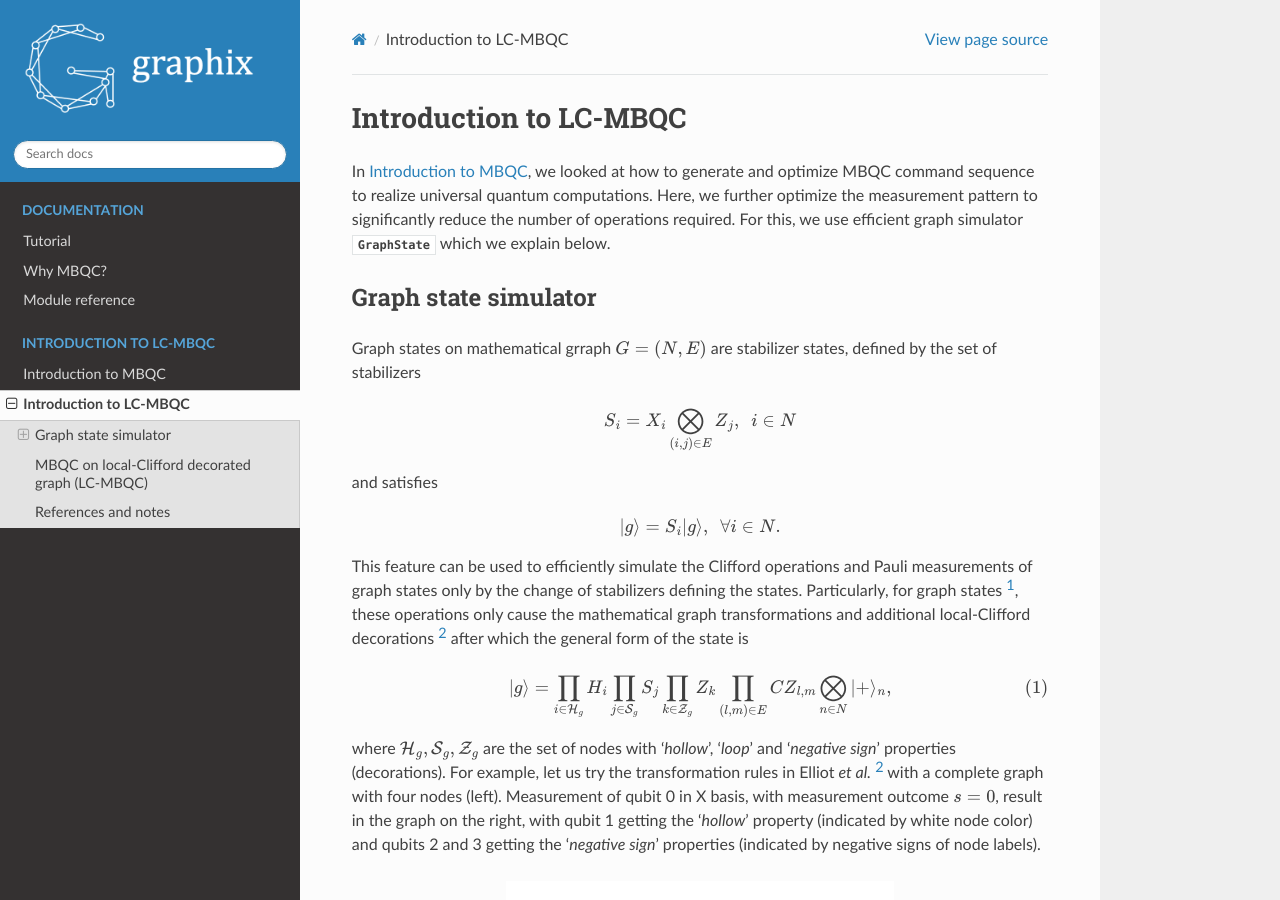
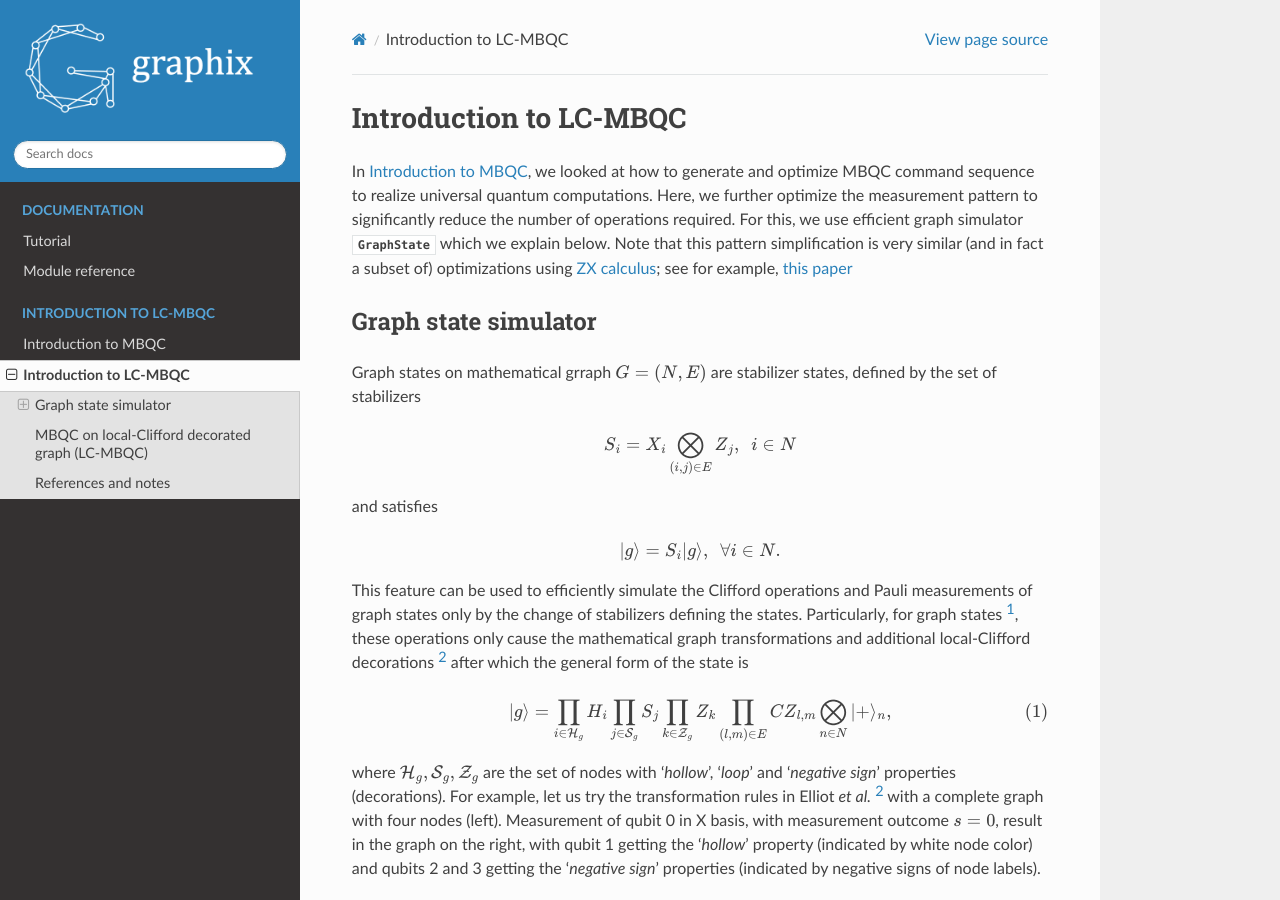
Before and after one commit to TeamGraphix/graphix, a Sphinx documentation site: the page built from docs/source/lc-mbqc.rst, in a window 1280 px wide and 900 px high. Built offline with Sphinx 7.4.7 and the Read the Docs theme 2.0.0, drawn with Linux system fonts in a browser that asks for light colours; pages that are not in the unit, such as notebooks, are missing from menus.

Commit message:
Update docs

```diff
--- a/docs/source/index.rst
+++ b/docs/source/index.rst
@@ -11,7 +11,6 @@ Graphix - optimizing and simulating MBQC
    :caption: Documentation
 
    tutorial
-   why-lcmbqc
    gallery/index
    references
 
--- a/docs/source/lc-mbqc.rst
+++ b/docs/source/lc-mbqc.rst
@@ -2,6 +2,7 @@ Introduction to LC-MBQC
 =======================
 
 In :doc:`intro`, we looked at how to generate and optimize MBQC command sequence to realize universal quantum computations. Here, we further optimize the measurement pattern to significantly reduce the number of operations required. For this, we use efficient graph simulator :class:`~graphix.graphsim.GraphState` which we explain below.
+Note that this pattern simplification is very similar (and in fact a subset of) optimizations using `ZX calculus <https://zxcalculus.com/>`_; see for example, `this paper <https://arxiv.org/abs/2003.01664>`_
 
 Graph state simulator
 ---------------------
--- a/docs/source/tutorial.rst
+++ b/docs/source/tutorial.rst
@@ -289,7 +289,7 @@ With this, we only need the memory space for three qubits.
 
 This procedure is more effective when the resource state size is large compared to the logical input qubit count;
 for example, the three-qubit `quantum Fourier transform (QFT)
-<https://en.wikipedia.org/wiki/Quantum_Fourier_transform>`_ circuit requires 12 qubits in the resource state after :meth:`~graphix.pattern.Pattern.perform_pauli_measurements()` (we show the code in :ref:`gallery:qft`); with the proper reordering of the commands, the max_space reduces to 4.
+<https://en.wikipedia.org/wiki/Quantum_Fourier_transform>`_ circuit requires 12 qubits in the resource state after :meth:`~graphix.pattern.Pattern.perform_pauli_measurements()` (see the code in :ref:`QFT example <gallery:qft>`); with the proper reordering of the commands, the max_space reduces to 4.
 In fact, for patterns transpiled from gate network, the minimum `space` we can realize is typically :math:`n_w+1` where :math:`n_w` is the width of the circuit.
 
 
```
Also changed, not shown: README.md (+9 -10 lines).
